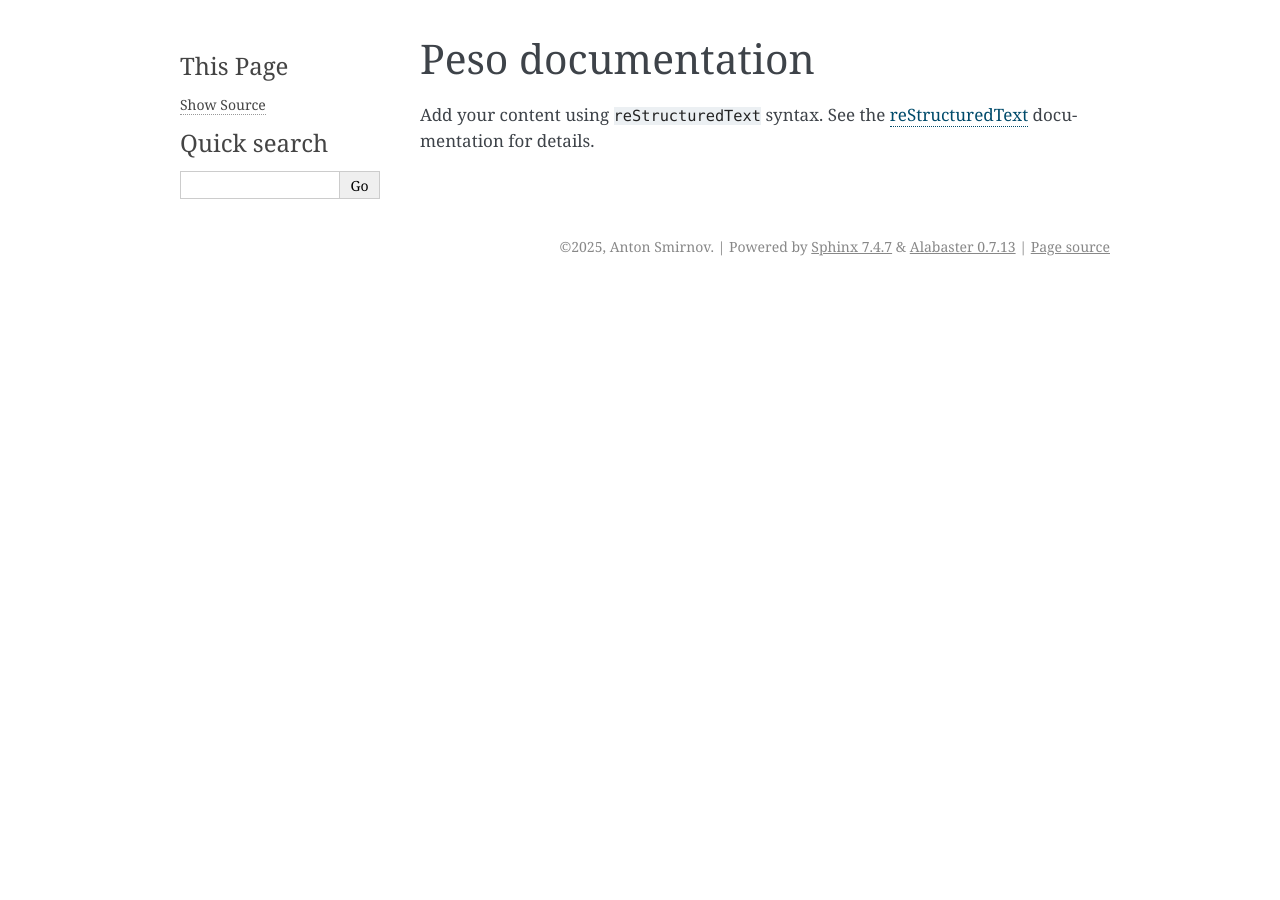
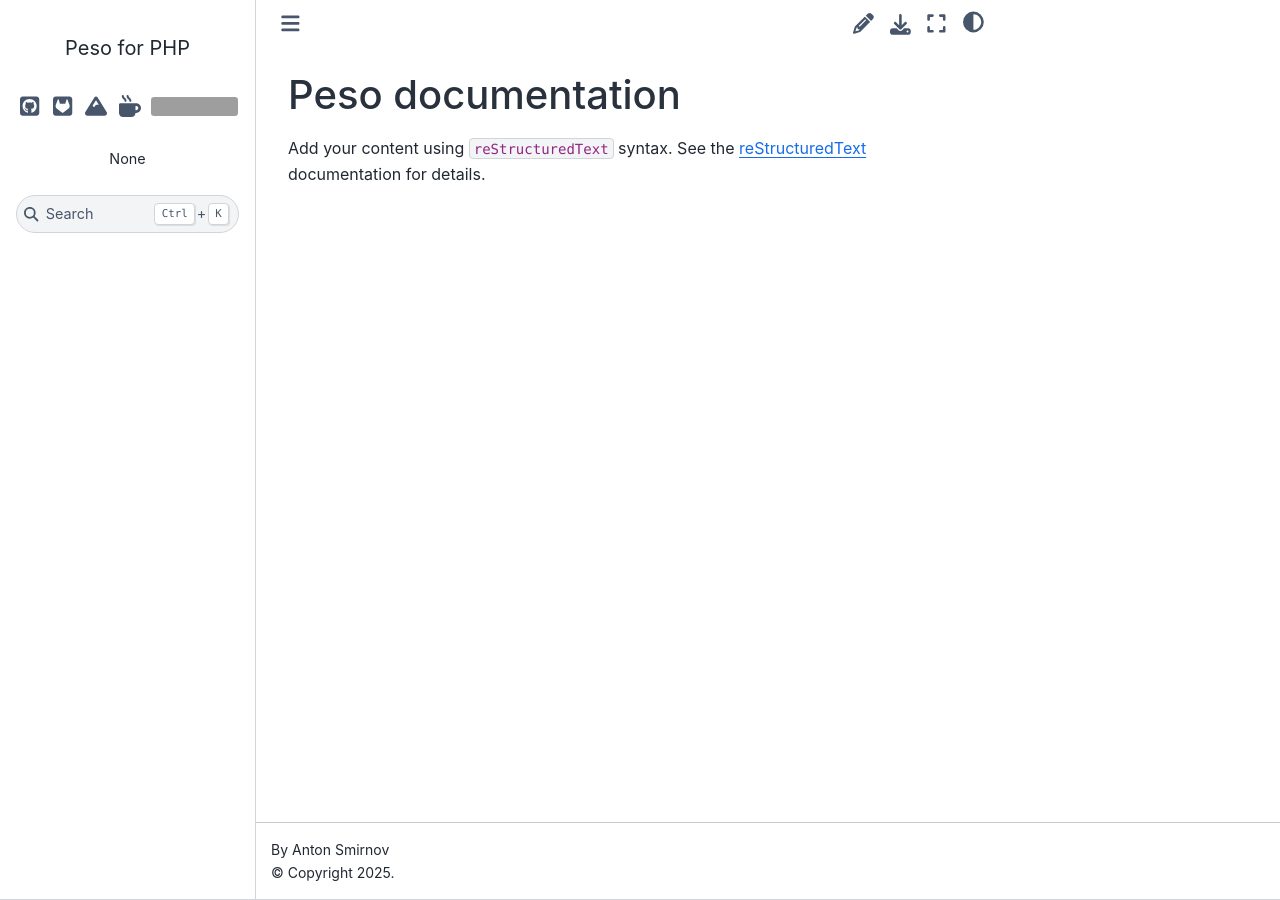
Before and after one commit to phpeso/doc, a Sphinx documentation site: the page built from source/index.rst, in a window 1280 px wide. Built offline with Sphinx 7.4.7 and the Sphinx Book theme 1.1.4, drawn with Linux system fonts in a browser that asks for light colours; grey boxes are pictures that could not be loaded.

```diff
--- a/requirements.txt
+++ b/requirements.txt
@@ -1 +1,2 @@
 sphinx
+sphinx-book-theme
--- /dev/null
+++ b/source/_templates/rtd-version.html
@@ -0,0 +1,5 @@
+<div class="navbar-brand">{{ current_version }}</div>
+
+{#- hack scroll issue -#}
+
+<style>#rtd-footer-container{display:none}</style>
--- a/source/conf.py
+++ b/source/conf.py
@@ -1,27 +1,62 @@
-# Configuration file for the Sphinx documentation builder.
-#
-# For the full list of built-in configuration values, see the documentation:
-# https://www.sphinx-doc.org/en/master/usage/configuration.html
+from datetime import datetime
+import os
 
-# -- Project information -----------------------------------------------------
-# https://www.sphinx-doc.org/en/master/usage/configuration.html#project-information
+author = 'Anton Smirnov'
+copyright = '{}'.format(datetime.now().year)
+language = 'en'
 
-project = 'Peso'
-copyright = '2025, Anton Smirnov'
-author = 'Anton Smirnov'
+html_title = 'Peso for PHP'
+html_theme = 'sphinx_book_theme'
+templates_path = ["_templates"]
+html_sidebars = {
+    "**": [
+        "navbar-logo.html",
+        "icon-links.html",
+        "rtd-version.html",
+        "search-button-field.html",
+        "sbt-sidebar-nav.html",
+    ]
+}
+html_theme_options = {
+    'use_edit_page_button': True,
+    'icon_links': [
+        {
+            "name": "GitHub",
+            "url": "https://github.com/phpeso/",
+            "icon": "fa-brands fa-square-github",
+            "type": "fontawesome",
+        },
+        {
+            "name": "GitLab",
+            "url": "https://gitlab.com/phpeso/",
+            "icon": "fa-brands fa-square-gitlab",
+            "type": "fontawesome",
+        },
+        {
+            "name": "Codeberg",
+            "url": "https://codeberg.org/phpeso/",
+            "icon": "fa-solid fa-mountain",
+            "type": "fontawesome",
+        },
+        {
+            "name": "Gitea",
+            "url": "https://sandfox.org/phpeso/",
+            "icon": "fa-solid fa-mug-hot",
+            "type": "fontawesome",
+        },
+        {
+            "name": "Packagist",
+            "url": "https://packagist.org/packages/peso/core",
+            "icon": "https://img.shields.io/packagist/dm/peso/core?style=flat-square",
+            "type": "url",
+        }
+   ]
+}
 
-# -- General configuration ---------------------------------------------------
-# https://www.sphinx-doc.org/en/master/usage/configuration.html#general-configuration
-
-extensions = []
-
-templates_path = ['_templates']
-exclude_patterns = []
-
-
-
-# -- Options for HTML output -------------------------------------------------
-# https://www.sphinx-doc.org/en/master/usage/configuration.html#options-for-html-output
-
-html_theme = 'alabaster'
-html_static_path = ['_static']
+html_context = {
+    'current_version': os.environ.get("READTHEDOCS_VERSION_NAME"),
+    'github_user': "phpeso",
+    'github_repo': "doc",
+    'github_version': "v0.x",
+    'doc_path': "source",
+}
```
